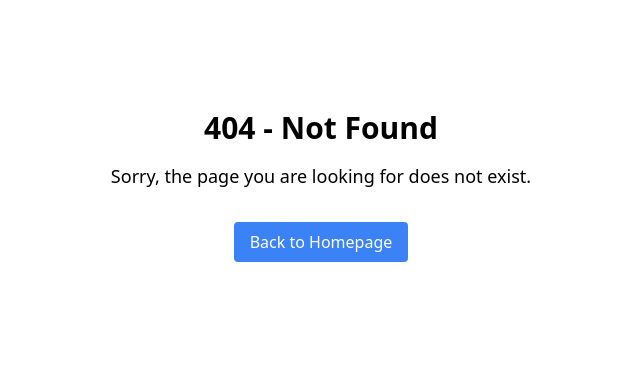
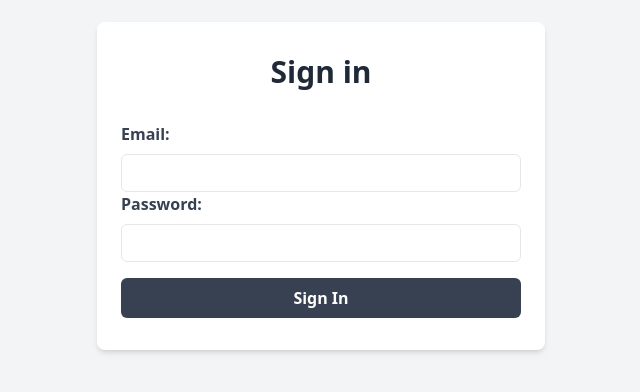
Before and after one commit to Aikya-004/wd301, a React (Vite) app in the folder smarter-tasks/: page /signin in a window 1280 px wide. Before the commit this address had no page. Shown: the part 214-606 px from the top of the page, without its empty margins (319-959 px from the left). Built offline with nearby package versions, Linux system fonts and the light colour scheme.

Commit message:
Added signup & signin functionalities

```diff
--- a/smarter-tasks/src/App.tsx
+++ b/smarter-tasks/src/App.tsx
@@ -71,7 +71,9 @@ import {
 } from "react-router-dom";
 import Notfound from "./pages/Notfound";
 import Signup from './pages/signup';
-
+import Signin from './pages/signin';
+import Dashboard from "./pages/dashboard";
+import ProtectedRoute from "./ProtectedRoute";
 const router = createBrowserRouter([
   {
     path: "/",
@@ -82,8 +84,20 @@ const router = createBrowserRouter([
     element: <Signup />,
   },
   {
+    path: "/signin", // then we've added the signin route
+    element: <Signin />,
+  },
+  {
     path: "/notfound",
     element: <Notfound />,
+  },
+  {
+    path: "/dashboard",
+    element: (
+      <ProtectedRoute>
+        <Dashboard />
+      </ProtectedRoute>
+    ),
   },
   {
     path: "*",
--- /dev/null
+++ b/smarter-tasks/src/ProtectedRoute.tsx
@@ -0,0 +1,10 @@
+import { Navigate } from "react-router-dom";
+
+export default function ProtectedRoute({ children }: { children: JSX.Element }) {
+  const authenticated = !!localStorage.getItem("authToken");
+  if (authenticated) {
+    return <>{children}</>;
+  } else {
+    return <Navigate to="/signin" />;
+ }
+}
--- /dev/null
+++ b/smarter-tasks/src/pages/dashboard/index.tsx
@@ -0,0 +1,12 @@
+import React from 'react';
+
+const Dashboard: React.FC = () => {
+
+  return (
+    <div className="min-h-screen flex items-center justify-center bg-gray-100">
+      <h1 className="text-3xl font-bold text-center text-gray-800 mb-8">Dashboard</h1>
+    </div>
+  );
+}
+
+export default Dashboard;
--- a/smarter-tasks/src/pages/signin/SigninForm.tsx
+++ b/smarter-tasks/src/pages/signin/SigninForm.tsx
@@ -0,0 +1,47 @@
+import React, { useState } from 'react';
+import { API_ENDPOINT } from '../../config/constants';
+const SigninForm: React.FC = () => {
+  const [email, setEmail] = useState('');
+  const [password, setPassword] = useState('');
+  const handleSubmit = async (event: React.FormEvent<HTMLFormElement>) => {
+    event.preventDefault();
+    try {
+      const response = await fetch(`${API_ENDPOINT}/users/sign_in`, {
+        method: 'POST',
+        headers: { 'Content-Type': 'application/json' },
+        body: JSON.stringify({ email, password }),
+      });
+
+      if (!response.ok) {
+        throw new Error('Sign-in failed');
+      }
+
+      console.log('Sign-in successful');
+
+      // extract the response body as JSON data
+      const data = await response.json();
+
+      // After successful signin, first we will save the token in localStorage
+      localStorage.setItem('authToken', data.token);
+      localStorage.setItem('userData', JSON.stringify(data.user));
+
+    } catch (error) {
+      console.error('Sign-in failed:', error);
+    }
+}
+  return (
+    <form onSubmit={handleSubmit}>
+      <div>
+        <label className="block text-gray-700 font-semibold mb-2">Email:</label>
+        <input type="email" name="email" id="email" value={email} onChange={(e) => setEmail(e.target.value)} className="w-full border rounded-md py-2 px-3 text-gray-700 leading-tight focus:outline-none focus:border-blue-500 focus:shadow-outline-blue" />
+      </div>
+      <div>
+        <label className="block text-gray-700 font-semibold mb-2">Password:</label>
+        <input type="password" name="password" id="password" value={password} onChange={(e) => setPassword(e.target.value)} className="w-full border rounded-md py-2 px-3 text-gray-700 leading-tight focus:outline-none focus:border-blue-500 focus:shadow-outline-blue" />
+      </div>
+      <button type="submit" className="w-full bg-gray-700 hover:bg-gray-800 text-white font-semibold py-2 px-4 rounded-md focus:outline-none focus:shadow-outline-gray mt-4">Sign In</button>
+    </form>
+  );
+};
+
+export default SigninForm;
--- a/smarter-tasks/src/pages/signin/index.tsx
+++ b/smarter-tasks/src/pages/signin/index.tsx
@@ -0,0 +1,17 @@
+import React from 'react';
+import SigninForm from "./SigninForm"
+
+// Let's define the Signin component
+const Signin: React.FC = () => {
+  return (
+    <div className="min-h-screen flex items-center justify-center bg-gray-100">
+      <div className="max-w-md w-full px-6 py-8 bg-white rounded-lg shadow-md">
+        <h1 className="text-3xl font-bold text-center text-gray-800 mb-8">Sign in</h1>
+        <SigninForm />
+      </div>
+    </div>
+  );
+}
+
+//And finally, we've to export the component
+export default Signin;
--- a/smarter-tasks/src/pages/signup/SignupForm.tsx
+++ b/smarter-tasks/src/pages/signup/SignupForm.tsx
@@ -20,6 +20,11 @@ const SignupForm: React.FC = () => {
         throw new Error('Sign-up failed');
       }
       console.log('Sign-up successful');
+      const data = await response.json();
+
+      localStorage.setItem('authToken', data.token);
+      // if successful, save the user info in localStorage
+      localStorage.setItem('userData', JSON.stringify(data.user))
     } catch (error) {
       console.error('Sign-up failed:', error);
     }
```
